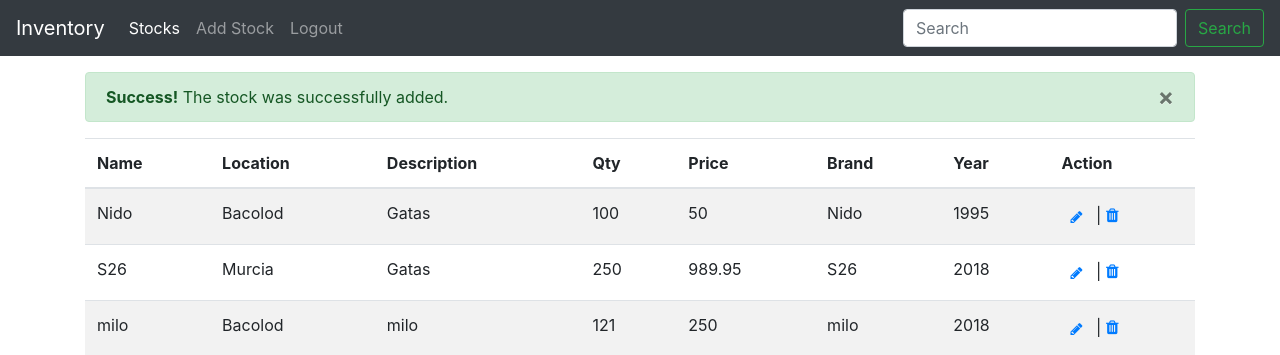
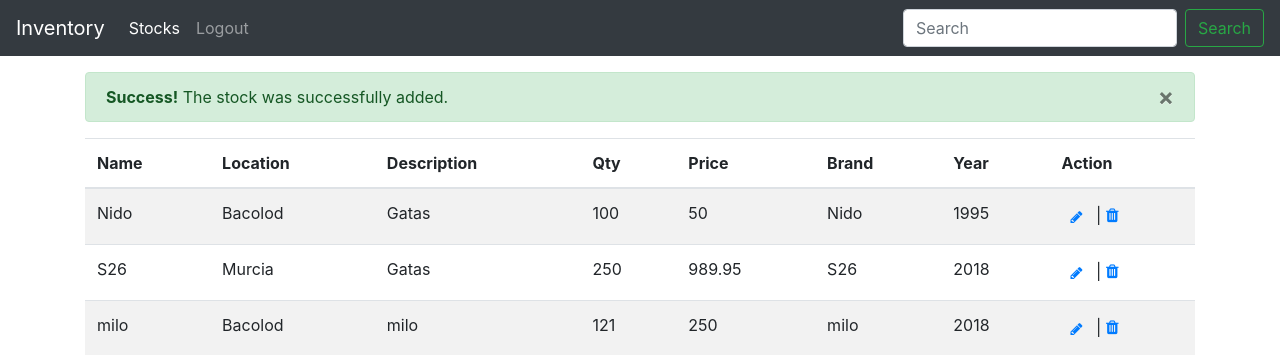
Before and after one commit to jackwander/inventory.dev, a PHP site: page /admin/index.php in a window 1280 px wide. Shown: the top 355 px of the page. Run offline with PHP 8.4, Linux system fonts and the light colour scheme; the visitor is signed in with stand-in values (Sample User, id 1); data comes from the database, SQL or seed files in the repository.

Commit message:
Remove add stock.

```diff
--- a/public/includes/navi.php
+++ b/public/includes/navi.php
@@ -9,9 +9,6 @@
         <a class="nav-link" href="index.php">Stocks</a>
       </li>
       <li class="nav-item">
-        <a class="nav-link" href="#" data-toggle="modal" data-target="#addStock">Add Stock</a>
-      </li>
-      <li class="nav-item">
         <a class="nav-link" href="../index.php?q=logout">Logout</a>
       </li>
     </ul>
```
